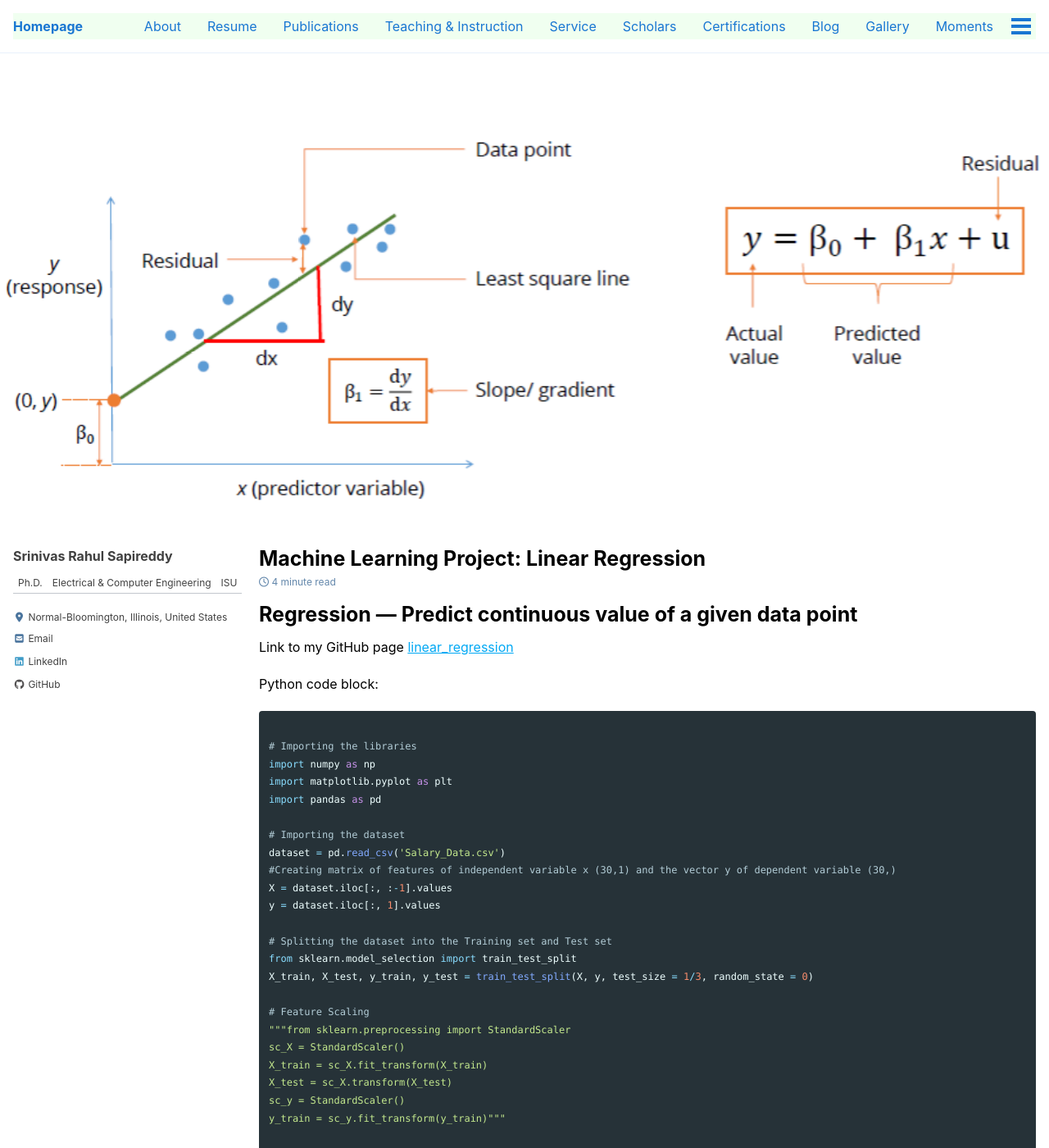
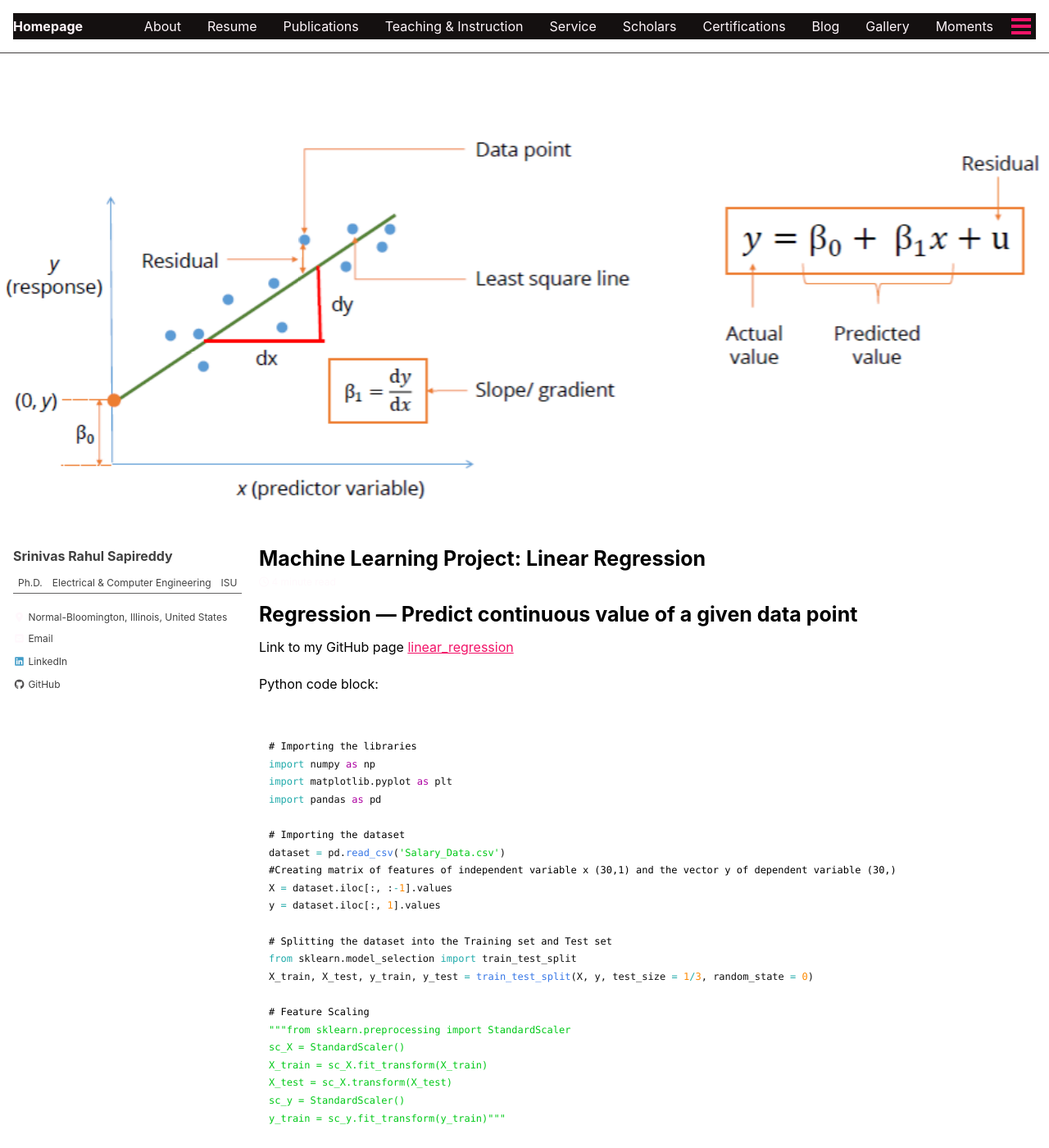
Before and after one commit to srsapireddy/srsapireddy.github.io, a Jekyll site: the page built from _posts/2020-02-08-linear-regression.md, in a window 1280 px wide and 1400 px high. Shown: the whole window at 82% size. Built offline with Jekyll 4.4.1, drawn with Linux system fonts in a browser that asks for light colours; cached includes are drawn as plain includes; nearby versions of some CDN libraries.

Commit message:
Update _config.yml

```diff
--- a/_config.yml
+++ b/_config.yml
@@ -12,7 +12,7 @@
 
 # theme                  : "minimal-mistakes-jekyll"
 # remote_theme           : "mmistakes/minimal-mistakes"
-minimal_mistakes_skin    : "aqua" # "air", "aqua", "contrast", "dark", "dirt", "neon", "mint", "plum", "sunrise", "contrast"
+minimal_mistakes_skin    : "neon" # "air", "aqua", "contrast", "dark", "dirt", "neon", "mint", "plum", "sunrise", "contrast"
 
 # SEO metadata
 title: "Srinivas Rahul Sapireddy"
```
